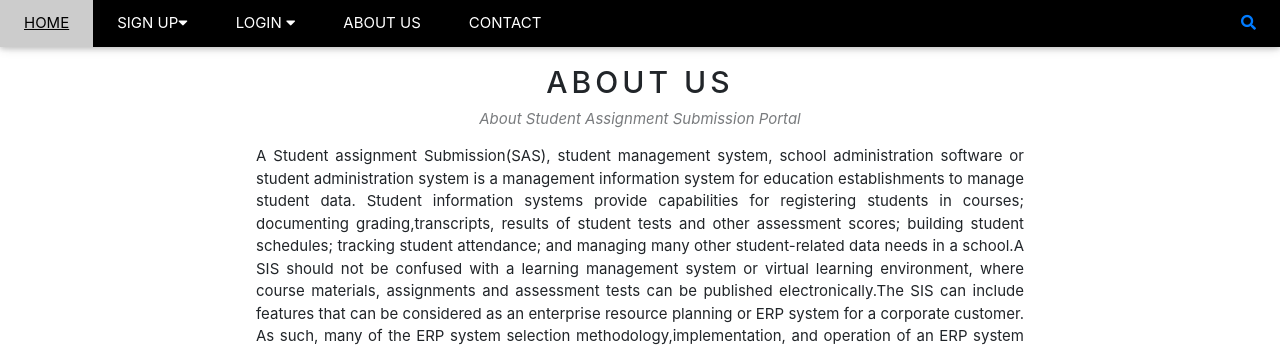
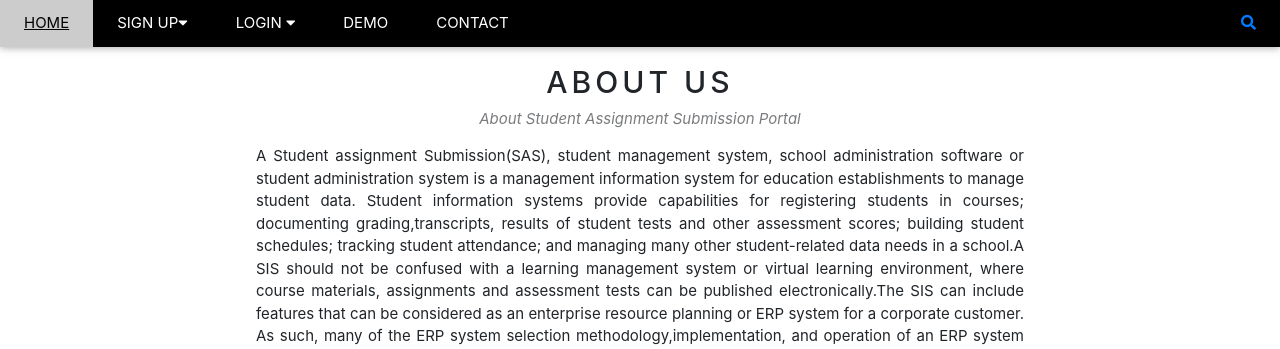
Before and after one commit to agrawalkaran/ASSIGNMENT-SUBMISSION, a Flask app: page /about in a window 1280 px wide. Shown: the top 349 px of the page. Run offline with Flask 2, Linux system fonts and the light colour scheme; some libraries are stand-ins or nearby versions.

Commit message:
Update layout.html

```diff
--- a/templates/layout.html
+++ b/templates/layout.html
@@ -34,7 +34,7 @@ body {font-family: "Lato", sans-serif}
         <a href="adminlogin" class="w3-bar-item w3-button">Admin Login</a>
       </div>
     </div>
-	<a href="about" class="w3-bar-item w3-button w3-padding-large w3-hide-small">ABOUT US</a>
+	<a href="about" class="w3-bar-item w3-button w3-padding-large w3-hide-small">DEMO</a>
     <a href="contact" class="w3-bar-item w3-button w3-padding-large w3-hide-small">CONTACT</a>
 
     <a href="javascript:void(0)" class="w3-padding-large w3-hover-red w3-hide-small w3-right"><i class="fa fa-search"></i></a>
@@ -43,7 +43,7 @@ body {font-family: "Lato", sans-serif}
 
 <!-- Navbar on small screens (remove the onclick attribute if you want the navbar to always show on top of the content when clicking on the links) -->
 <div id="navDemo" class="w3-bar-block w3-black w3-hide w3-hide-large w3-hide-medium w3-top" style="margin-top:46px">
-  <a href="band" class="w3-bar-item w3-button w3-padding-large" onclick="myFunction()">DEMO</a>
+  <a href="band" class="w3-bar-item w3-button w3-padding-large" onclick="myFunction()">ABOUT US</a>
 
   <a href="contact" class="w3-bar-item w3-button w3-padding-large" onclick="myFunction()">CONTACT</a>
   <a href="#" class="w3-bar-item w3-button w3-padding-large" onclick="myFunction()">MERCH</a>
```
